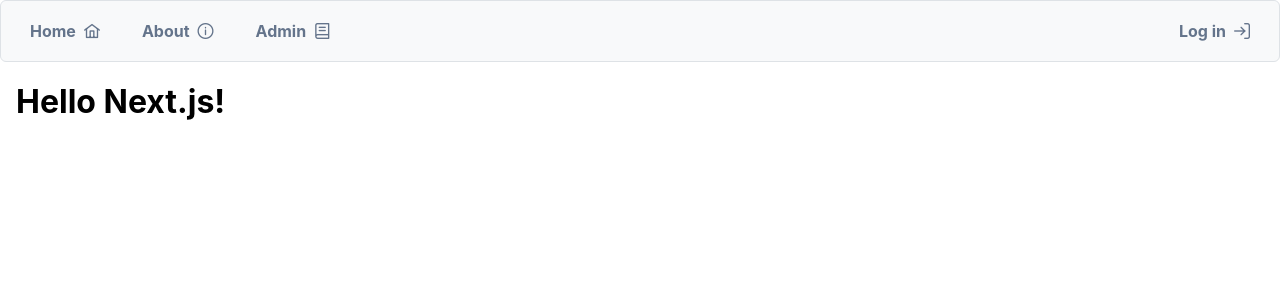
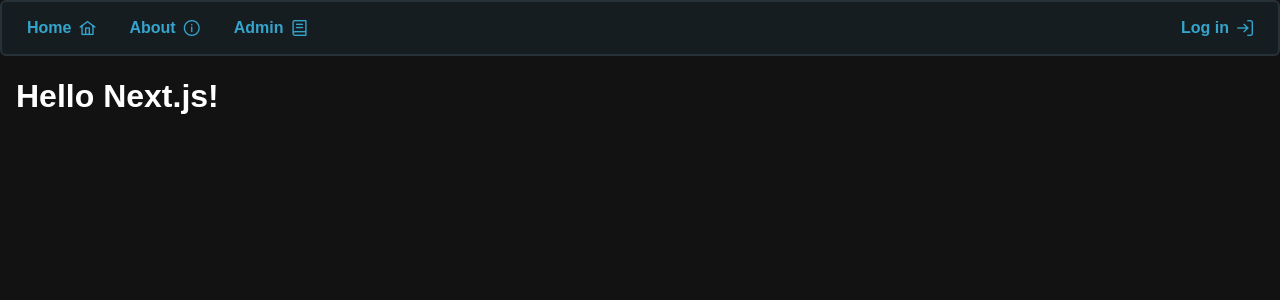
Before and after one commit to ericmaya8a/next-admin, a Next.js app: page / in a window 1280 px wide. Shown: the top 300 px of the page. Built offline with nearby package versions, Linux system fonts and the light colour scheme; no server answers; a web font is replaced by a local one.

Commit message:
chore: update theme

```diff
--- a/app/components/Menu.tsx
+++ b/app/components/Menu.tsx
@@ -13,7 +13,7 @@ const items: MenuItem[] = [
           icon={PrimeIcons.HOME}
           label="Home"
           iconPos="right"
-          severity="secondary"
+          severity="info"
           text
         />
       </Link>
@@ -26,7 +26,7 @@ const items: MenuItem[] = [
           icon={PrimeIcons.INFO_CIRCLE}
           label="About"
           iconPos="right"
-          severity="secondary"
+          severity="info"
           text
         />
       </Link>
@@ -39,7 +39,7 @@ const items: MenuItem[] = [
           icon={PrimeIcons.BOOK}
           label="Admin"
           iconPos="right"
-          severity="secondary"
+          severity="info"
           text
         />
       </Link>
--- a/app/components/SignUser.tsx
+++ b/app/components/SignUser.tsx
@@ -15,7 +15,7 @@ export default function SignUser() {
     <Link href="/login">
       <Button
         label="Log in"
-        severity="secondary"
+        severity="info"
         text
         icon={PrimeIcons.SIGN_IN}
         iconPos="right"
--- a/app/components/UserInfo.tsx
+++ b/app/components/UserInfo.tsx
@@ -41,6 +41,7 @@ export function UserInfo({ session }: UserInfoProps) {
                 handleSignOut();
                 setVisible(false);
               }}
+              severity="info"
             >
               Sign out
             </Button>
--- a/app/layout.tsx
+++ b/app/layout.tsx
@@ -4,7 +4,7 @@ import { StyledComponentsRegistry } from "@/lib/registry";
 import { App } from "./App";
 import { Providers } from "./components/commons/Providers";
 import "normalize.css";
-import "primereact/resources/themes/lara-light-indigo/theme.css";
+import "primereact/resources/themes/viva-dark/theme.css";
 import "primereact/resources/primereact.min.css";
 import "primeicons/primeicons.css";
 import "./globals.css";
--- a/app/page.tsx
+++ b/app/page.tsx
@@ -1,7 +1,7 @@
 import { getSessionFromServer } from "./server/utils";
 
 export const metadata = {
-  title: "Create Next App",
+  title: "Next Admin",
 };
 
 export default async function Home() {
```
